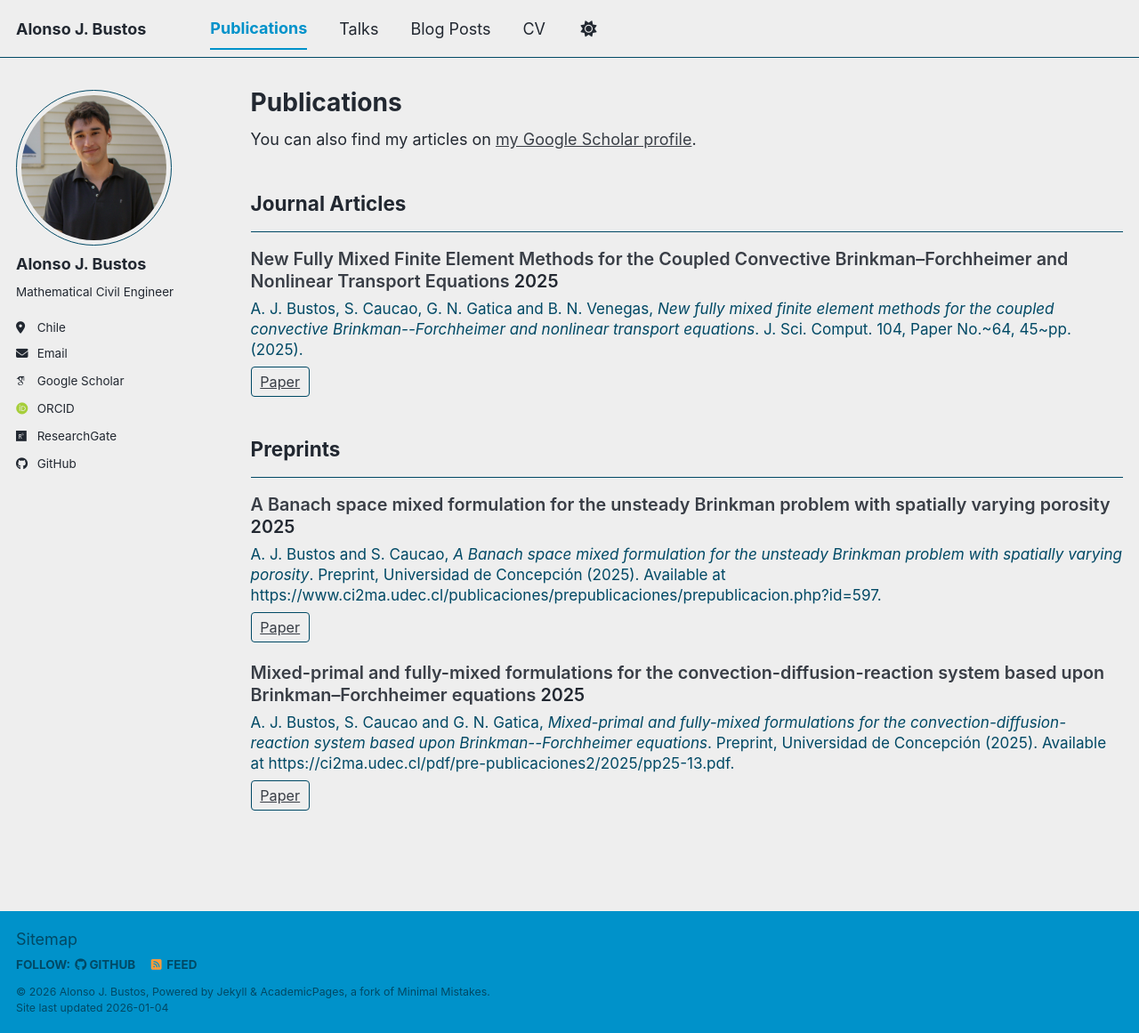
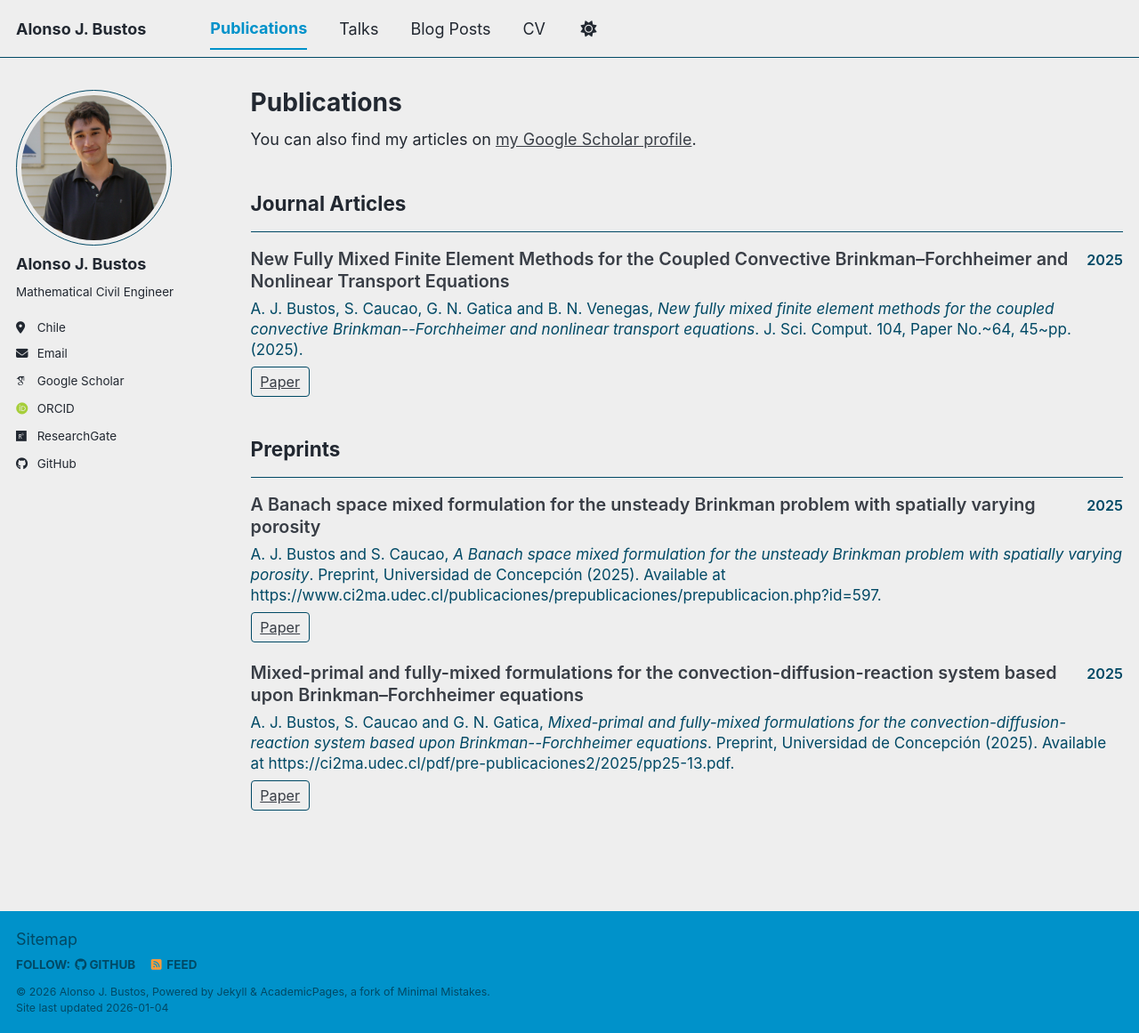
Before and after one commit to alonsojbustos/alonsojbustos.github.io, a Jekyll site: the page built from _pages/publications.html, in a window 1280 px wide and 1161 px high. Shown: the whole window at 89% size. Built offline with Jekyll 4.4.1, drawn with Linux system fonts in a browser that asks for light colours; some web fonts are replaced; a script bundle is joined from its source files by our own code; library files that are not in the unit come from our copies.

Commit message:
Update _custom.scss

```diff
--- a/_sass/_custom.scss
+++ b/_sass/_custom.scss
@@ -40,3 +40,17 @@
 }
 
 .pub-button:hover { text-decoration: none; }
+
+/* Publication title + year */
+.pub-title {
+  display: flex;
+  justify-content: space-between;
+  align-items: baseline;
+  gap: 0.75em;
+}
+
+.pub-year {
+  font-size: 0.9rem;
+  color: var(--global-text-color-light);
+  white-space: nowrap;
+}
```
